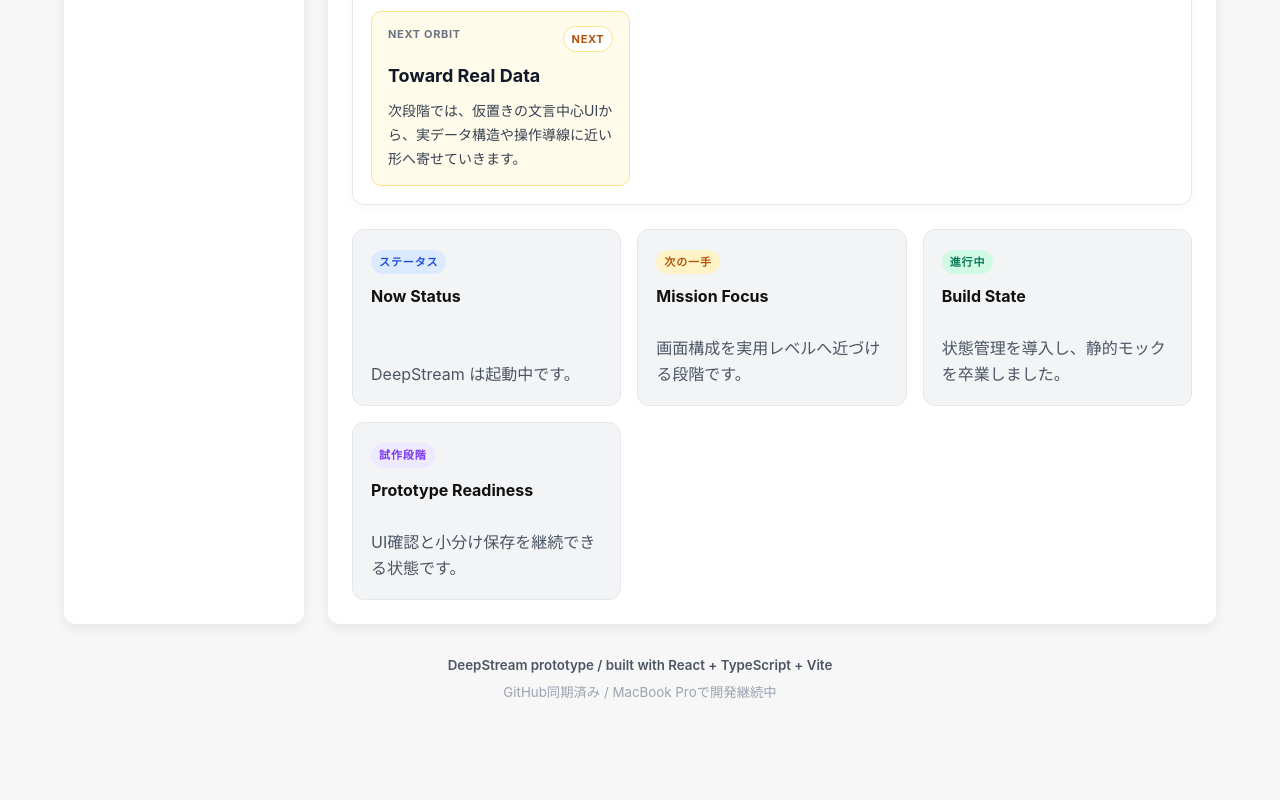
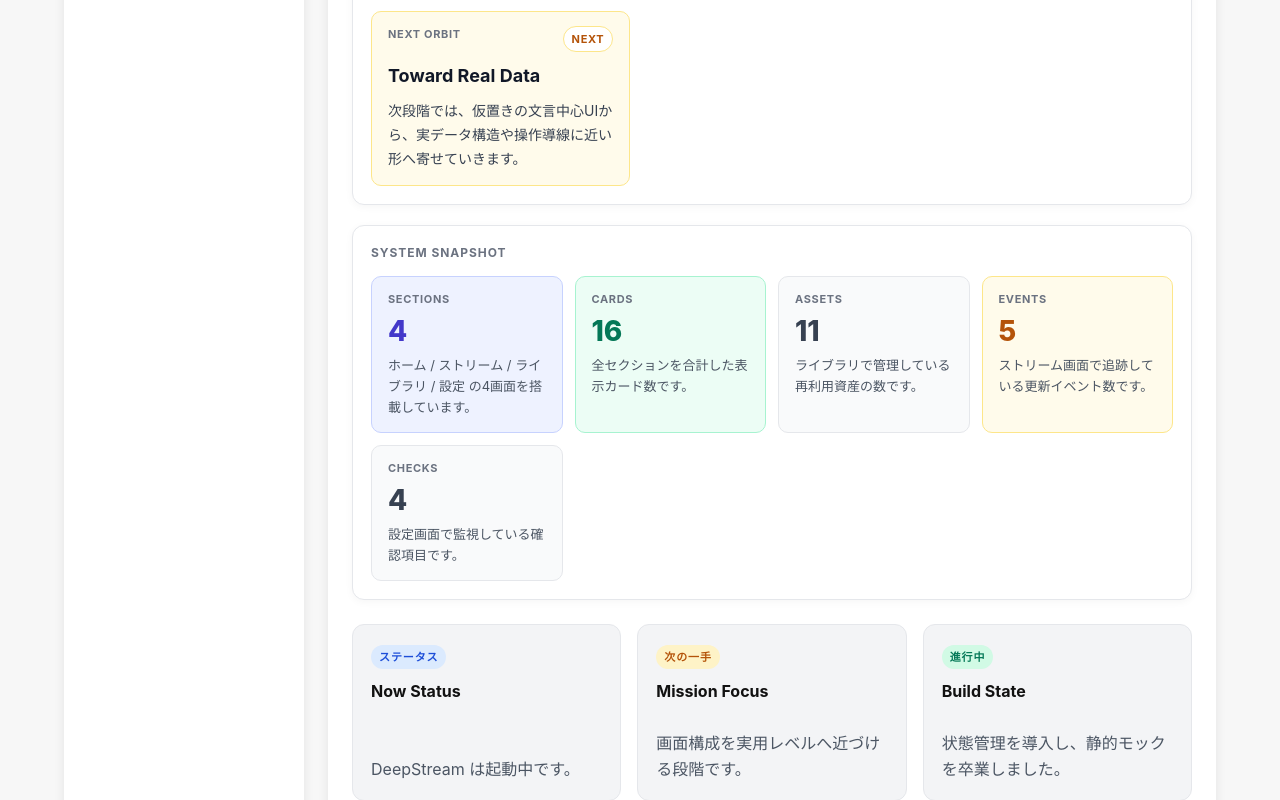
Before and after one commit to wwm001/deepstream, a React (Vite) app: page / in a window 1280 px wide. Shown: the part 1047-1847 px from the top of the page. Before the commit the page ends 1790 px from the top, so only its background shows below. Built offline with nearby package versions, Linux system fonts and the light colour scheme.

Commit message:
Add home system snapshot panel

```diff
--- a/src/components/Dashboard.tsx
+++ b/src/components/Dashboard.tsx
@@ -7,12 +7,14 @@ import SettingsStatusList from "./SettingsStatusList";
 import LibraryAssetList from "./LibraryAssetList";
 import StreamEventTimeline from "./StreamEventTimeline";
 import HomeMissionPanel from "./HomeMissionPanel";
+import SystemSnapshotPanel from "./SystemSnapshotPanel";
 import {
   dashboardSections,
   settingsChecks,
   libraryAssets,
   streamEvents,
   homeFocusItems,
+  homeSystemSnapshotItems,
 } from "../dashboardCards";
 import type { NavigationSection } from "../navigationItems";
 
@@ -49,7 +51,10 @@ function Dashboard({ currentSection }: DashboardProps) {
       />
 
       {currentSection === "ホーム" && (
-        <HomeMissionPanel items={homeFocusItems} />
+        <>
+          <HomeMissionPanel items={homeFocusItems} />
+          <SystemSnapshotPanel items={homeSystemSnapshotItems} />
+        </>
       )}
 
       {currentSection === "ストリーム" && (
--- /dev/null
+++ b/src/components/SystemSnapshotPanel.tsx
@@ -0,0 +1,121 @@
+import type { DashboardSnapshotItem } from "../dashboardCards";
+
+type SystemSnapshotPanelProps = {
+  items: DashboardSnapshotItem[];
+};
+
+const toneStyles: Record<
+  DashboardSnapshotItem["tone"],
+  { color: string; background: string; border: string }
+> = {
+  indigo: {
+    color: "#4338ca",
+    background: "#eef2ff",
+    border: "#c7d2fe",
+  },
+  green: {
+    color: "#047857",
+    background: "#ecfdf5",
+    border: "#a7f3d0",
+  },
+  amber: {
+    color: "#b45309",
+    background: "#fffbeb",
+    border: "#fde68a",
+  },
+  gray: {
+    color: "#374151",
+    background: "#f9fafb",
+    border: "#e5e7eb",
+  },
+};
+
+function SystemSnapshotPanel({ items }: SystemSnapshotPanelProps) {
+  return (
+    <section
+      style={{
+        marginTop: "20px",
+        padding: "18px",
+        borderRadius: "12px",
+        background: "#ffffff",
+        border: "1px solid #e5e7eb",
+        boxShadow: "0 2px 8px rgba(0, 0, 0, 0.04)",
+      }}
+    >
+      <p
+        style={{
+          margin: "0 0 14px 0",
+          fontSize: "12px",
+          fontWeight: 700,
+          letterSpacing: "0.08em",
+          textTransform: "uppercase",
+          color: "#6b7280",
+        }}
+      >
+        System Snapshot
+      </p>
+
+      <div
+        style={{
+          display: "grid",
+          gridTemplateColumns: "repeat(auto-fit, minmax(180px, 1fr))",
+          gap: "12px",
+        }}
+      >
+        {items.map((item) => {
+          const toneStyle = toneStyles[item.tone];
+
+          return (
+            <article
+              key={item.label}
+              style={{
+                padding: "14px 16px",
+                borderRadius: "10px",
+                background: toneStyle.background,
+                border: `1px solid ${toneStyle.border}`,
+              }}
+            >
+              <p
+                style={{
+                  margin: 0,
+                  fontSize: "11px",
+                  fontWeight: 700,
+                  letterSpacing: "0.06em",
+                  textTransform: "uppercase",
+                  color: "#6b7280",
+                }}
+              >
+                {item.label}
+              </p>
+
+              <p
+                style={{
+                  margin: "10px 0 0 0",
+                  fontSize: "28px",
+                  fontWeight: 800,
+                  color: toneStyle.color,
+                  lineHeight: 1,
+                }}
+              >
+                {item.value}
+              </p>
+
+              <p
+                style={{
+                  margin: "10px 0 0 0",
+                  color: "#4b5563",
+                  lineHeight: 1.6,
+                  fontSize: "13px",
+                }}
+              >
+                {item.note}
+              </p>
+            </article>
+          );
+        })}
+      </div>
+    </section>
+  );
+}
+
+export default SystemSnapshotPanel;
--- a/src/dashboardCards.ts
+++ b/src/dashboardCards.ts
@@ -39,6 +39,13 @@ export type HomeFocusItem = {
   title: string;
   detail: string;
   state: "now" | "ready" | "next";
+};
+
+export type DashboardSnapshotItem = {
+  label: string;
+  value: string;
+  note: string;
+  tone: "indigo" | "green" | "amber" | "gray";
 };
 
 export const settingsChecks: SettingCheck[] = [
@@ -126,8 +133,14 @@ export const libraryAssets: LibraryAsset[] = [
   {
     name: "HomeMissionPanel",
     role: "ホーム専用の全体方針パネル",
+    state: "active",
+    note: "現在地・安定運用・次段階を一目で示す専用UIです。",
+  },
+  {
+    name: "SystemSnapshotPanel",
+    role: "ホーム専用の派生メトリクス表示",
     state: "next",
-    note: "今回追加する専用UIで、現在地・安定運用・次段階を一目で示します。",
+    note: "今回追加する専用UIで、既存データから導出した数値を表示します。",
   },
 ];
 
@@ -183,7 +196,7 @@ export const homeFocusItems: HomeFocusItem[] = [
     label: "Visible Progress",
     title: "Section-Specific UI",
     detail:
-      "ストリーム、ライブラリ、設定に固有パネルが入り、ホームを加えれば全4画面が専用UIを持つ状態になります。",
+      "ストリーム、ライブラリ、設定に固有パネルが入り、ホームを加えて全4画面が専用UIを持つ状態になりました。",
     state: "ready",
   },
   {
@@ -333,7 +346,8 @@ export const dashboardSections: Record<NavigationSection, DashboardSectionData>
         },
         {
           label: "Git State",
-          value: "main ブランチを基準に、ローカルと GitHub の同期状態を維持しています。",
+          value:
+            "main ブランチを基準に、ローカルと GitHub の同期状態を維持しています。",
         },
         {
           label: "Operational Rule",
@@ -364,3 +378,41 @@ export const dashboardSections: Record<NavigationSection, DashboardSectionData>
       ],
     },
   };
+
+const totalDashboardCards = Object.values(dashboardSections).reduce(
+  (sum, section) => sum + section.cards.length,
+  0
+);
+
+export const homeSystemSnapshotItems: DashboardSnapshotItem[] = [
+  {
+    label: "Sections",
+    value: String(Object.keys(dashboardSections).length),
+    note: "ホーム / ストリーム / ライブラリ / 設定 の4画面を搭載しています。",
+    tone: "indigo",
+  },
+  {
+    label: "Cards",
+    value: String(totalDashboardCards),
+    note: "全セクションを合計した表示カード数です。",
+    tone: "green",
+  },
+  {
+    label: "Assets",
+    value: String(libraryAssets.length),
+    note: "ライブラリで管理している再利用資産の数です。",
+    tone: "gray",
+  },
+  {
+    label: "Events",
+    value: String(streamEvents.length),
+    note: "ストリーム画面で追跡している更新イベント数です。",
+    tone: "amber",
+  },
+  {
+    label: "Checks",
+    value: String(settingsChecks.length),
+    note: "設定画面で監視している確認項目です。",
+    tone: "gray",
+  },
+];
```
